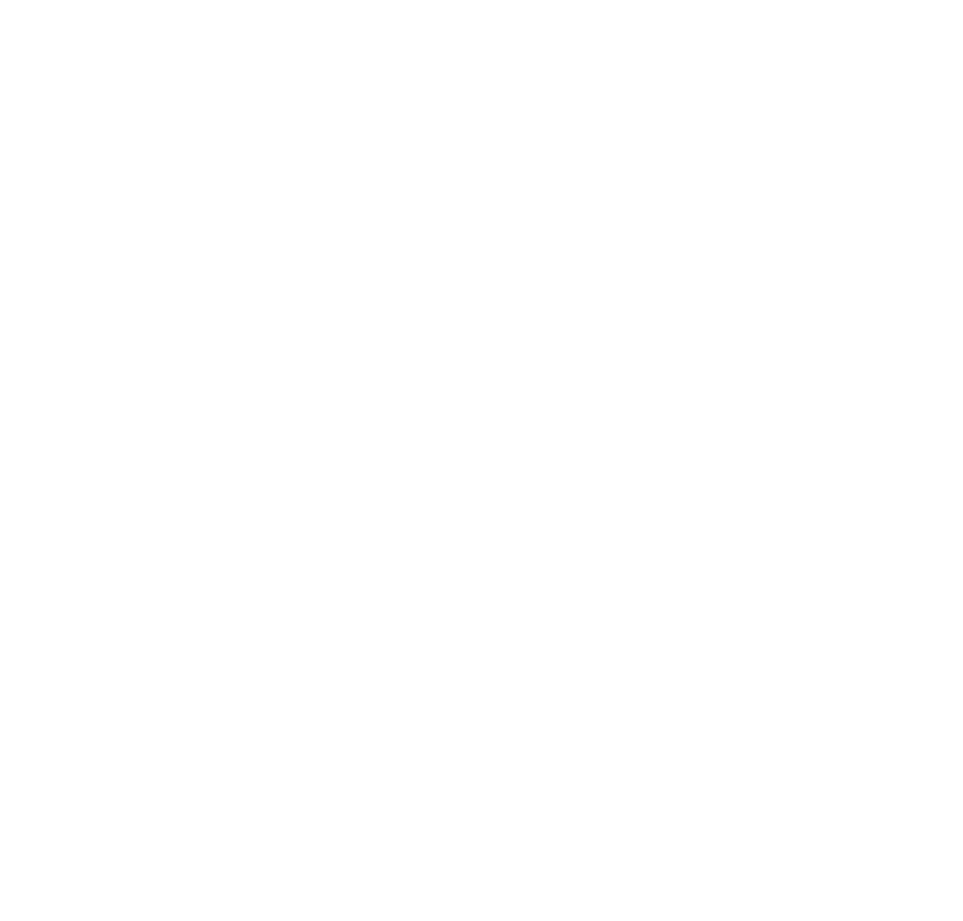
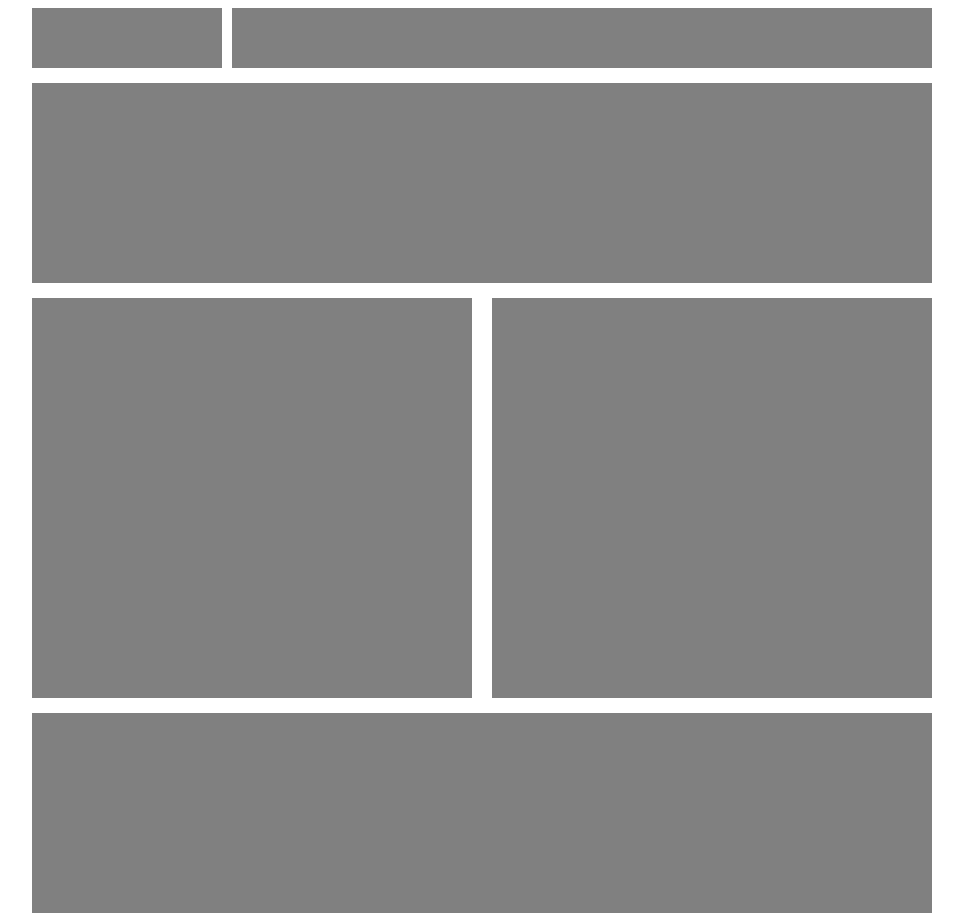
Before and after one commit to Ajay-Kathrotiya/Projects-HTML-CSS, a plain HTML site: page project1.html in a window 1280 px wide. Shown: the whole page, without its empty margins (158-1121 px from the left). Before the commit the page ends 800 px from the top, so only its background shows below. Drawn offline with Linux system fonts and the light colour scheme.

Commit message:
project one1

```diff
--- a/project1.css
+++ b/project1.css
@@ -0,0 +1,59 @@
+.wrapper {
+    width: 900px;
+    margin: 0 auto;
+}
+
+.header {
+    width: 900px;
+    height: 60px;
+
+    margin-bottom: 15px;
+}
+
+.small-section {
+    width: 190px;
+    height: 60px;
+    background-color: grey;
+    float: left;
+}
+
+.big-section {
+    width: 700px;
+    height: 60px;
+    background-color: grey;
+    float: right;
+}
+
+.banner {
+    width: 900px;
+    height: 200px;
+    background-color: grey;
+    margin-bottom: 15px;
+}
+
+.image-area {
+    width: 900px;
+    height: 400px;
+
+}
+
+.post-1 {
+    width: 440px;
+    height: 400px;
+    background-color: grey;
+    float: left;
+}
+
+.post-2 {
+    width: 440px;
+    height: 400px;
+    background-color: grey;
+    float: right;
+}
+
+.footer {
+    width: 900px;
+    height: 200px;
+    background-color: grey;
+    margin-top: 15px;
+}
--- a/project1.html
+++ b/project1.html
@@ -1,5 +1,6 @@
 <!DOCTYPE html>
 <html lang="en">
+
 <head>
     <meta charset="UTF-8">
     <meta http-equiv="X-UA-Compatible" content="IE=edge">
@@ -7,7 +8,35 @@
     <title>Project1</title>
     <link rel="stylesheet" href="project1.css">
 </head>
+
 <body>
 
+    <div class="wrapper">
+
+        <div class="header">
+            <div class="small-section"></div>
+            <div class="big-section"></div>
+
+        </div>
+
+        <div class="banner"></div>
+
+        <div class="image-area">
+            <div class="post-1"></div>
+            <div class="post-2"></div>
+        </div>
+
+        <div class="footer"></div>
+
+
+
+
+    </div>
+
+
+
+
+
 </body>
+
 </html>
```
